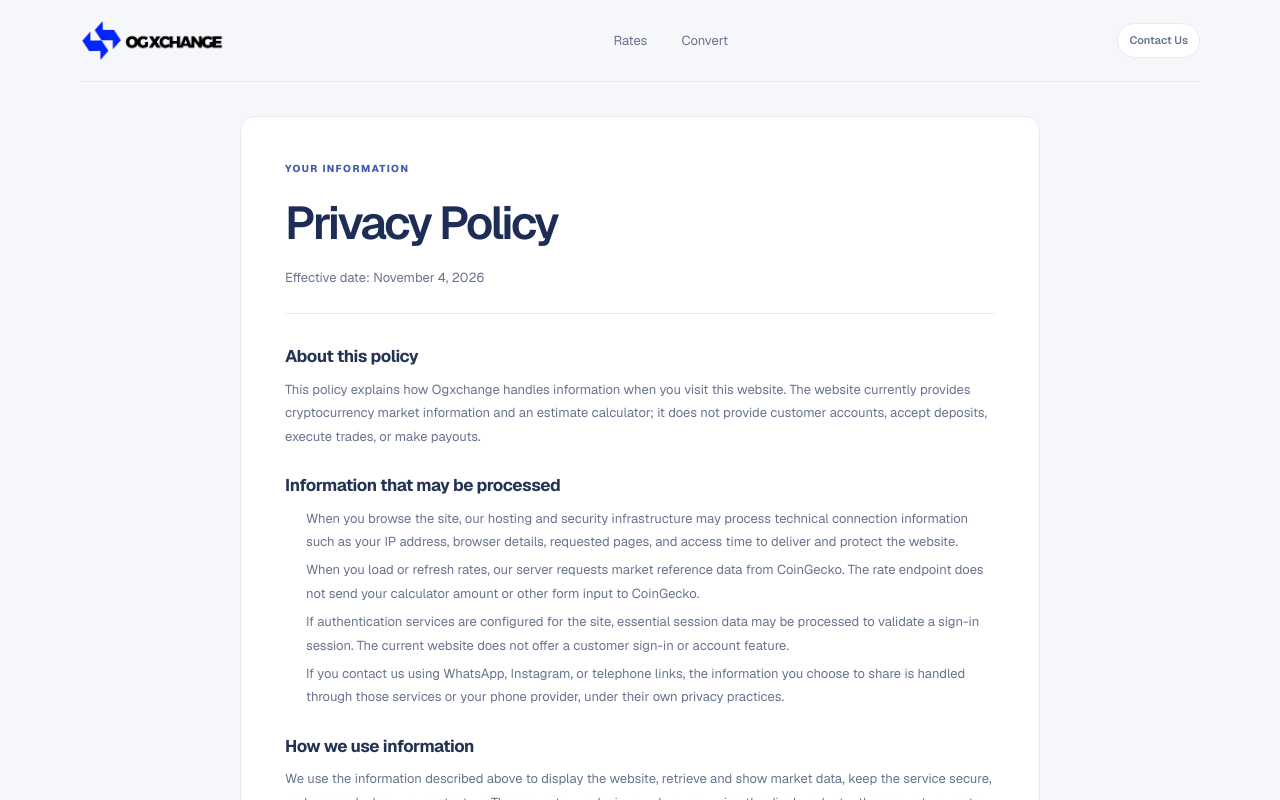
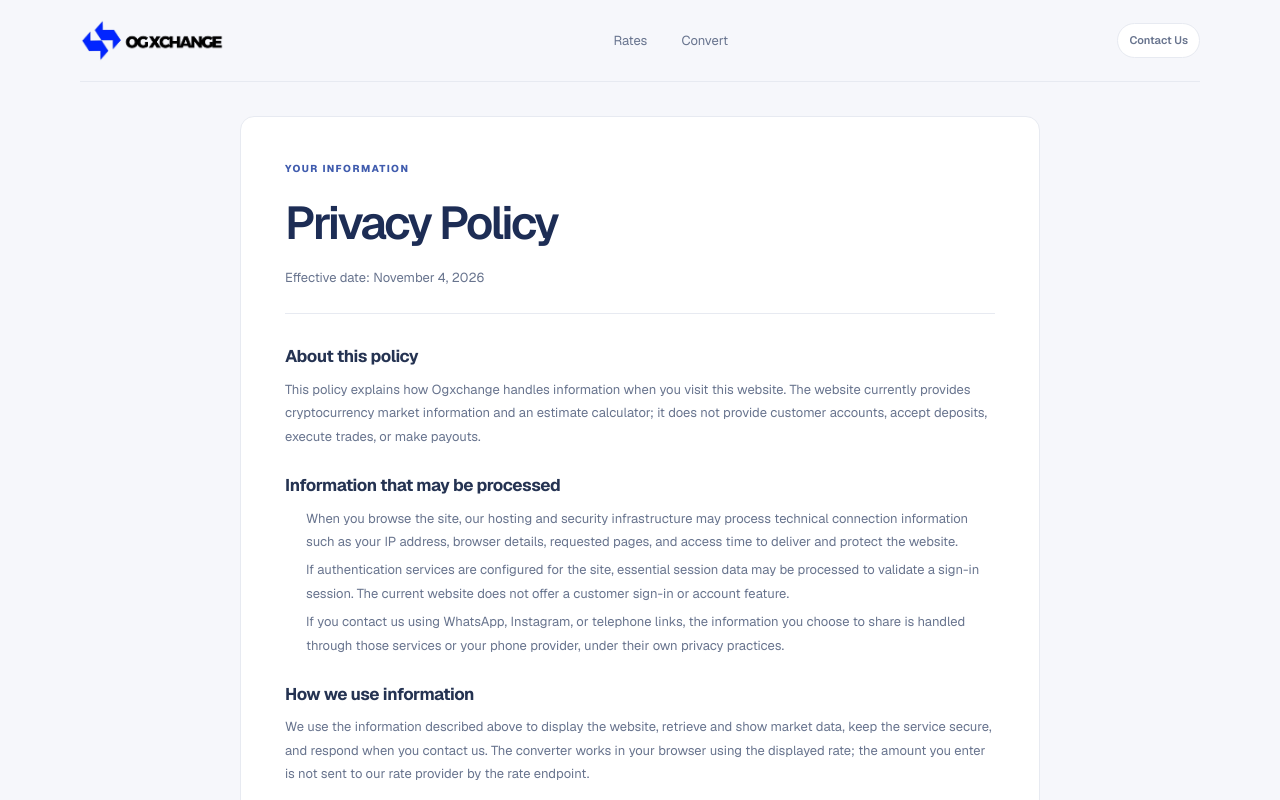
Before and after one commit to Vallyog/OGXchange, a Next.js app: page /privacy-policy in a window 1280 px wide. Shown: the top 800 px of the page. Built offline with nearby package versions, Linux system fonts and the light colour scheme.

Commit message:
Update website

```diff
--- a/app/privacy-policy/page.tsx
+++ b/app/privacy-policy/page.tsx
@@ -57,11 +57,7 @@ export default function PrivacyPolicyPage() {
               address, browser details, requested pages, and access time to
               deliver and protect the website.
             </li>
-            <li>
-              When you load or refresh rates, our server requests market
-              reference data from CoinGecko. The rate endpoint does not send
-              your calculator amount or other form input to CoinGecko.
-            </li>
+
             <li>
               If authentication services are configured for the site, essential
               session data may be processed to validate a sign-in session. The
```
